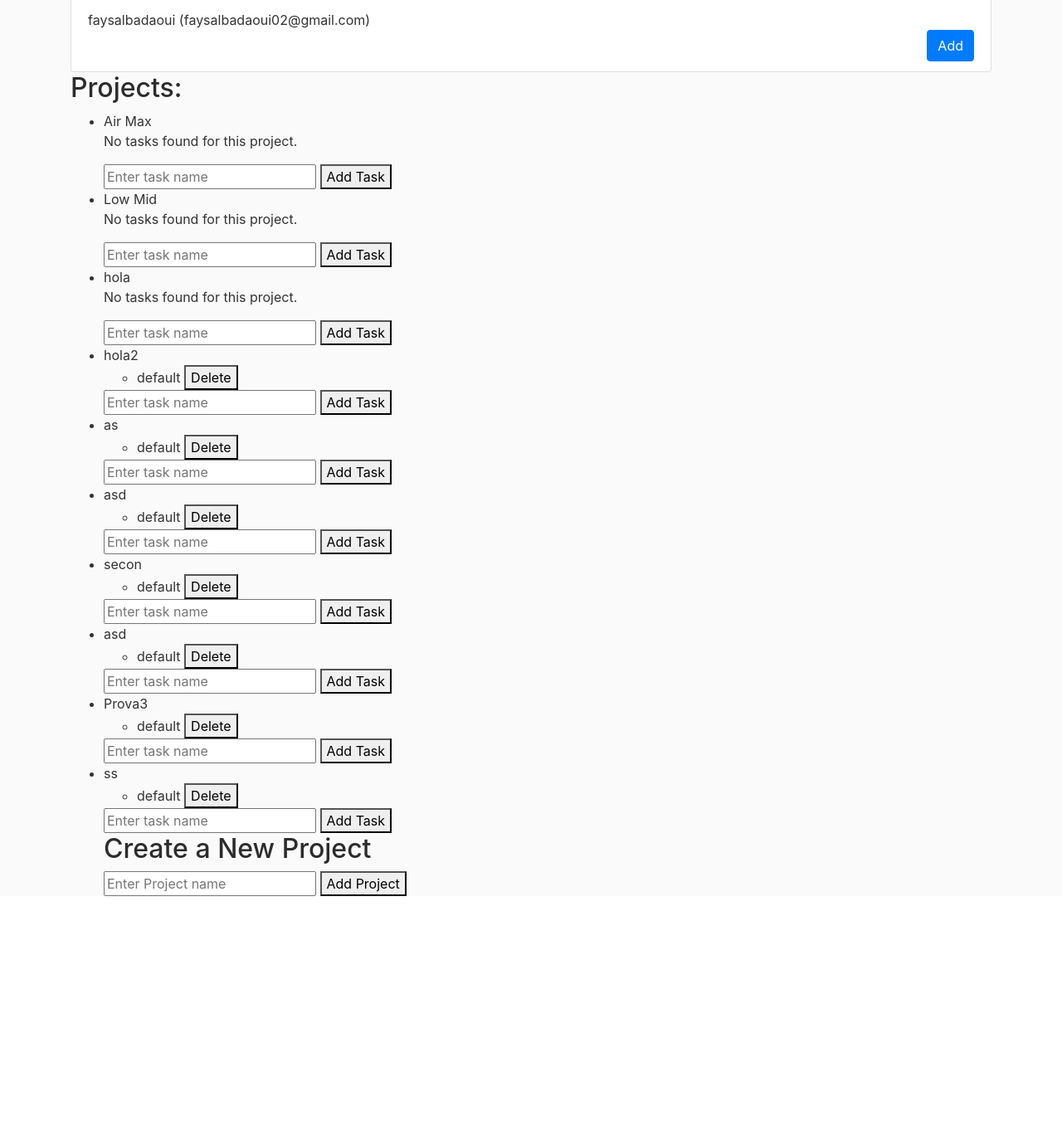
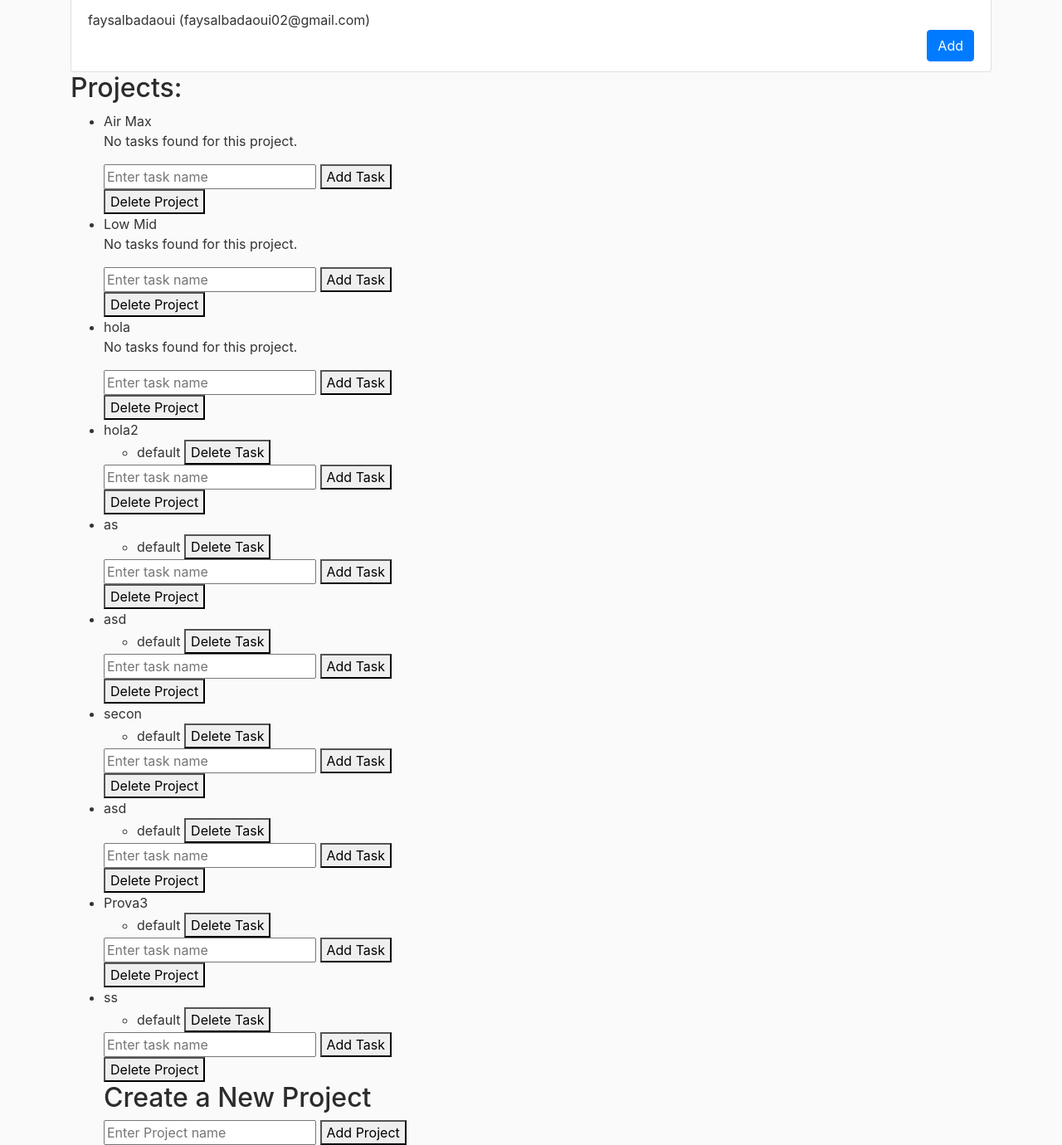
Before and after one commit to FaysalBM/Web-Project-Delivery1, a Django app: page /company/1/department/1/ in a window 1280 px wide. Shown: the part 382-1762 px from the top of the page at 83% size. Before the commit the page ends 1462 px from the top, so only its background shows below. Run offline with Django 4.2, Linux system fonts and the light colour scheme; data comes from the database, SQL or seed files in the repository; both versions use the stored data as it was after the commit; some libraries are stand-ins or nearby versions.

Commit message:
feature delete projects by creators

```diff
--- a/src/wpApp/web/models.py
+++ b/src/wpApp/web/models.py
@@ -3,7 +3,8 @@ from django.contrib.auth import get_user_model
 from django.contrib.auth.models import AbstractBaseUser
 from django.urls import reverse
 from django.views.decorators.csrf import csrf_protect, csrf_exempt
-User = get_user_model()
+from django.contrib.auth.models import User
+from django.urls import reverse
 
 class Task(models.Model):
     name = models.CharField(max_length=256)
@@ -13,6 +14,7 @@ class Task(models.Model):
 class Project(models.Model):
     name = models.CharField(max_length=256)
     tasks = models.ManyToManyField(Task)
+    admin = models.ForeignKey(User, on_delete=models.CASCADE, related_name="created_projects", default=User.objects.first().pk)
 
     def get_absolute_url(self):
         return reverse('project-detail', kwargs={'pk': self.pk})
@@ -25,8 +27,10 @@ class Department(models.Model):
     name = models.CharField(max_length=256)
     projects = models.ManyToManyField(Project)
     num_projects = models.IntegerField(default=0)
+    admin = models.ForeignKey(User, on_delete=models.CASCADE, related_name="created_departments", default=User.objects.first().pk)
     users = models.ManyToManyField(User)
     num_users = models.IntegerField(default=0)
+
     def __unicode__(self):
         return self.name
 
@@ -35,7 +39,9 @@ class Company(models.Model):
     email_com = models.EmailField(max_length=255, unique=True, default='defaultEmail')
     num_workers = models.IntegerField(default=0)
     departments = models.ManyToManyField(Department)
-    workers = models.ManyToManyField(User)
+    admin = models.ForeignKey(User, on_delete=models.CASCADE, related_name="created_companies", default=User.objects.first().pk)
+    workers = models.ManyToManyField(User, related_name="companies")
+
     def __unicode__(self):
         return self.name
 
--- a/src/wpApp/web/templates/models/department_detail.html
+++ b/src/wpApp/web/templates/models/department_detail.html
@@ -138,7 +138,7 @@
                     {% if project.tasks.count > 0 %}
                         {% for task in project.tasks.all %}
                         <ul>
-                            <li>{{ task.name }} <button class="delete-task" data-task-id="{{ task.id }}">Delete</button></li>
+                            <li>{{ task.name }} <button class="delete-task" data-task-id="{{ task.id }}">Delete Task</button></li>
                         </ul>
                         {% endfor %}
                     {% else %}
@@ -148,6 +148,9 @@
                         <input type="text" name="task-name" placeholder="Enter task name">
                         <button type="submit">Add Task</button>
                     </form>
+
+                    <button class="delete-project" data-project-id="{{ project.id }}">Delete Project</button>
+
                 {% empty %}
                     <p>No projects found for this department.</p>
                 {% endfor %}
@@ -155,14 +158,15 @@
                 <h2>Create a New Project</h2>
                 <form class="add-project-form" data-department-id="{{ department.id }}">
                     <input type="text" name="project-name" placeholder="Enter Project name">
+                    <input type="hidden" name="created_by" value="{{ request.user.id }}">
                     <button type="submit">Add Project</button>
                 </form>
                 {% endblock %}
                 {% block script %}
                 <script>
                     // Handle delete buttons
-                    const deleteButtons = document.querySelectorAll('.delete-task');
-                    deleteButtons.forEach(button => {
+                    const deleteTaskButtons = document.querySelectorAll('.delete-task');
+                    deleteTaskButtons.forEach(button => {
                         button.addEventListener('click', (event) => {
                             event.preventDefault();
                             const taskId = event.target.dataset.taskId;
@@ -189,6 +193,36 @@
                             }
                         });
                     });
+
+                    const deleteProjectButtons = document.querySelectorAll('.delete-project');
+                    deleteProjectButtons.forEach(button => {
+                        button.addEventListener('click', (event) => {
+                            event.preventDefault();
+                            const projectId = event.target.dataset.projectId;
+                            if (confirm('Are you sure you want to delete this project?')) {
+                                fetch(`/delete_project/${projectId}/`, {
+                                    method: 'POST',
+                                    headers: {
+                                        'Content-Type': 'application/json',
+                                        'X-CSRFToken': '{{ csrf_token }}',
+                                    },
+                                })
+                                    .then(response => {
+                                        if (response.ok) {
+                                            // Reload the page to show updated task list
+                                            location.reload();
+                                        } else {
+                                            alert('An error occurred while deleting the task.');
+                                        }
+                                    })
+                                    .catch(error => {
+                                        console.log(error);
+                                        alert('An error occurred while deleting the task.');
+                                    });
+                            }
+                        });
+                    });
+
                     const addTaskForms = document.querySelectorAll('.add-task-form');
                     addTaskForms.forEach(form => {
                         form.addEventListener('submit', (event) => {
--- a/src/wpApp/web/urls.py
+++ b/src/wpApp/web/urls.py
@@ -14,6 +14,9 @@ urlpatterns = [
     path('company/<int:company_id>/department/<int:department_id>/', views.department_detail, name='department_detail'),
     path('add_task/<int:project_id>/', views.add_task, name='add-task'),
     path('delete_task/<int:task_id>/', views.delete_task, name='delete-task'),
+    path('delete_project/<int:project_id>/', views.delete_project, name='delete-project'),
+    path('delete_department/<int:department_id>/', views.delete_department, name='delete-department'),
+    path('delete_company/<int:company_id>/', views.delete_company, name='delete-company'),
     path('create_project/<int:department_id>/', views.create_project, name='create-project'),
     path('create_department/<int:company_id>/', views.create_department, name='create-department'),
     path('department/<int:department_id>/add_users/', views.add_user_to_department, name='add_user_to_department'),
--- a/src/wpApp/web/views.py
+++ b/src/wpApp/web/views.py
@@ -17,10 +17,13 @@ def create_company(request):
         name = request.POST.get('name')
         email_com = request.POST.get('email_com', None)
         num_workers = request.POST.get('num_workers')
+        created_by_id = request.user.id
+        created_by = User.objects.get(pk=created_by_id)
         if not email_com:
             email_com = None
         company = Company.objects.create(name=name, email_com=email_com, num_workers=num_workers)
         company.workers.add(request.user)
+        company.admin = request.user
         messages.success(request, f'{name} has been created.')
         return redirect('web-home')
 
@@ -69,6 +72,7 @@ def create_department(request, company_id):
         company.departments.add(department)
         user_id = request.user.id
         user = User.objects.get(pk=user_id)
+        department.admin = request.user
         department.users.add(user)
         return JsonResponse({'status': 'success'})
     else:
@@ -80,9 +84,9 @@ def create_project(request, department_id):
     department = Department.objects.get(id=department_id)
     if request.method == 'POST':
         data = json.loads(request.body)
-        print("Request data:", data)
+        created_by_id = request.user.id
         project_name = data.get('name', '')
-        project = Project.objects.create(name=project_name)
+        project = Project.objects.create(name=project_name, admin=request.user)
         default_task = Task.objects.create(name='default')
         project.tasks.add(default_task)
         department.projects.add(project)
@@ -111,6 +115,45 @@ def delete_task(request, task_id):
     else:
         return JsonResponse({'status': 'error', 'message': 'Invalid request method.'})
 
+
+@csrf_exempt
+def delete_project(request, project_id):
+    project = Project.objects.get(id=project_id)
+    if project.admin == request.user:
+        if request.method == 'POST':
+            project.delete()
+            return JsonResponse({'status': 'success'})
+        else:
+            return JsonResponse({'status': 'error', 'message': 'Invalid request method.'})
+    else:
+        print("He has no permission to delete this project.")
+        return JsonResponse({'status': 'error', 'message': 'You have no rights to delete this.(You are not the creator).'})
+
+@csrf_exempt
+def delete_company(request, company_id):
+    company = Company.objects.get(id=company_id)
+    if company.admin == request.user:
+        if request.method == 'POST':
+            company.delete()
+            return JsonResponse({'status': 'success'})
+        else:
+            return JsonResponse({'status': 'error', 'message': 'Invalid request method.'})
+    else:
+        print("He has no permission to delete this project.")
+        return JsonResponse({'status': 'error', 'message': 'You have no rights to delete this.(You are not the creator).'})
+
+@csrf_exempt
+def delete_department(request, department_id):
+    department = Department.objects.get(id=department_id)
+    if department.admin == request.user:
+        if request.method == 'POST':
+            department.delete()
+            return JsonResponse({'status': 'success'})
+        else:
+            return JsonResponse({'status': 'error', 'message': 'Invalid request method.'})
+    else:
+        print("He has no permission to delete this project.")
+        return JsonResponse({'status': 'error', 'message': 'You have no rights to delete this.(You are not the creator).'})
 
 @csrf_exempt
 def registerPage(request):
```
Also changed, not shown: src/wpApp/web/templates/models/company_detail.html (+32 -0 lines), src/wpApp/db.sqlite3, src/wpApp/web/migrations/0009_company_created_by_department_created_by_and_more.py (added), src/wpApp/web/migrations/0010_alter_company_created_by_alter_department_created_by_and_more.py (added), src/wpApp/web/migrations/0011_alter_company_created_by_alter_department_created_by_and_more.py (added), src/wpApp/web/migrations/0012_alter_company_created_by_alter_department_created_by_and_more.py (added), src/wpApp/web/migrations/0013_remove_department_created_by_and_more.py (added), src/wpApp/web/migrations/0014_alter_company_created_by.py (added), src/wpApp/web/migrations/0015_remove_company_created_by.py (added), src/wpApp/web/migrations/0016_company_created_by.py (added), src/wpApp/web/migrations/0017_remove_company_created_by.py (added), src/wpApp/web/migrations/0018_company_created_by.py (added), src/wpApp/web/migrations/0019_department_created_by_project_created_by.py (added), src/wpApp/web/migrations/0020_rename_created_by_company_admin_and_more.py (added).
